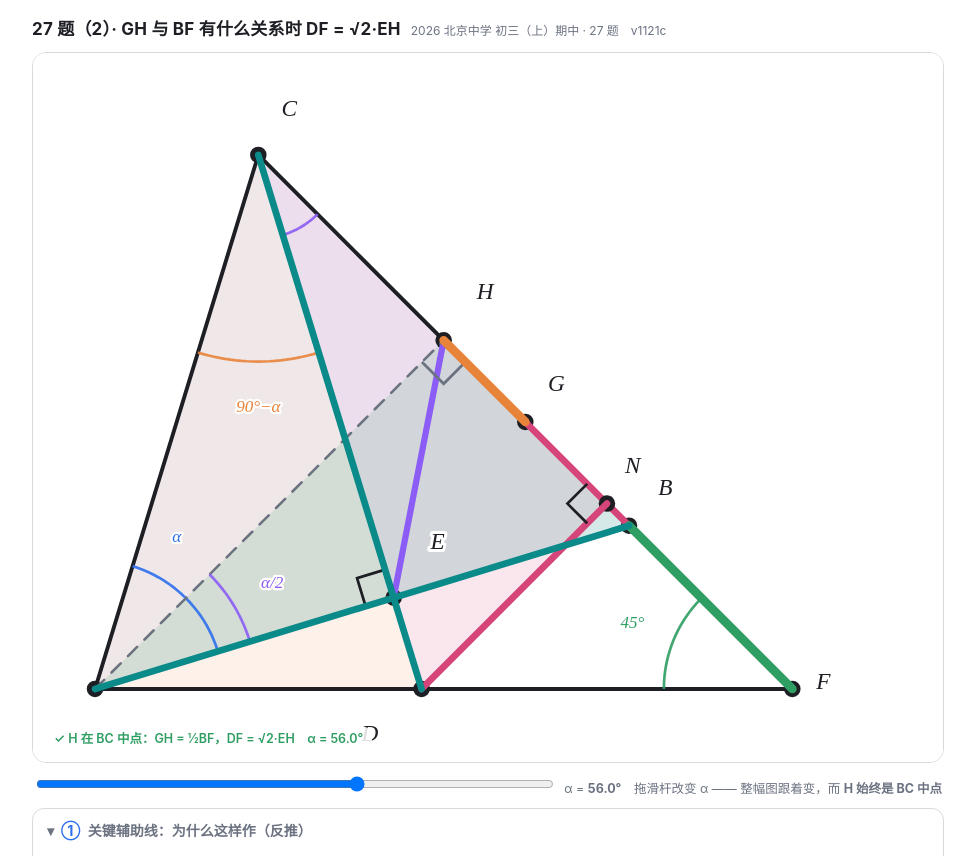
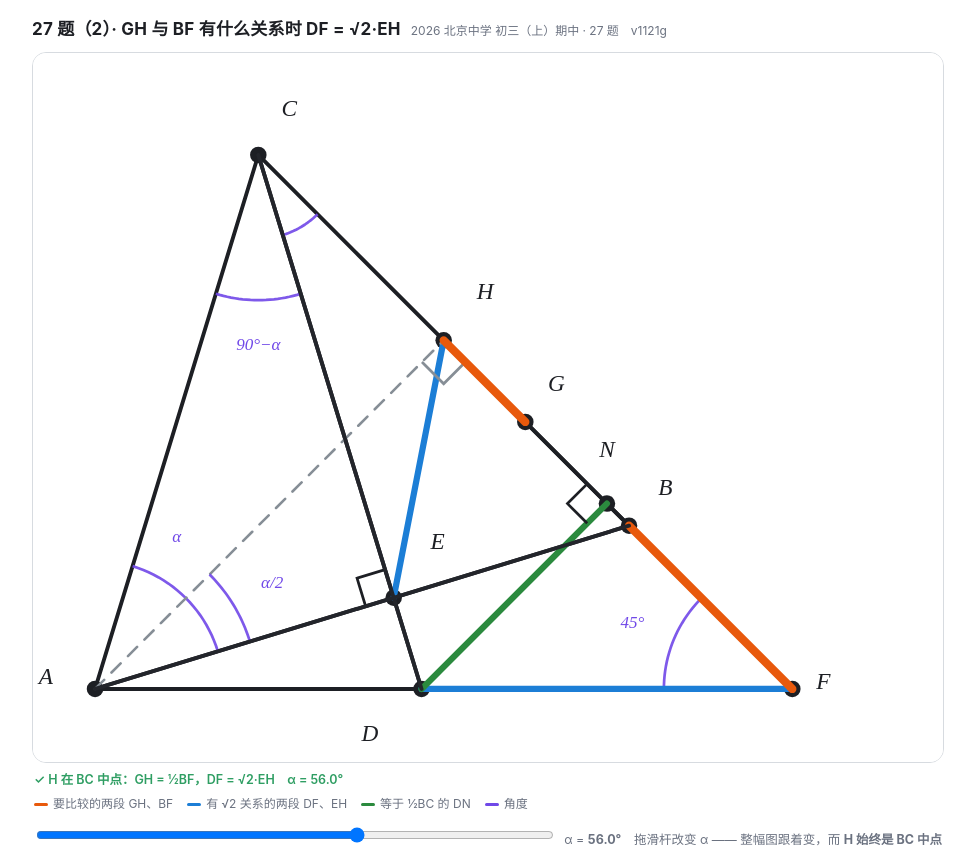
Before and after one commit to popcorn-CDC/geo-figs, a plain HTML site: page g09a/mid/2026/key/bjzx/27-2.html in a window 1280 px wide. Shown: the top 856 px of the page, without its empty margins (152-1127 px from the left). Drawn offline with Linux system fonts and the light colour scheme.

Commit message:
27题学生版 v1121g：统一色板（黑骨架/绿=½BC/蓝=√2对/橙=比较对/紫=角）、去色块、加图例、修标签遮挡

```diff
--- a/g09a/mid/2026/key/bjzx/27-2.html
+++ b/g09a/mid/2026/key/bjzx/27-2.html
@@ -53,9 +53,10 @@
   .src{font-size:12px;color:var(--muted,#6b7280)}
   .stage{border:1px solid var(--line,#e3e5e9);border-radius:14px;background:#fff;overflow:hidden;position:relative}
   .stage svg{display:block;width:100%;height:auto}
-  .status{position:absolute;left:12px;bottom:10px;font:600 12.5px/1 -apple-system,sans-serif;
-    color:var(--muted,#6b7280);background:rgba(255,255,255,.86);padding:6px 9px;border-radius:8px}
+  .status{font:600 12.5px/1.5 -apple-system,sans-serif;color:var(--muted,#6b7280);margin:8px 2px 0}
   .status.ok{color:#2f9e63}
+  .legend{display:flex;gap:14px;flex-wrap:wrap;font-size:12px;color:var(--muted,#6b7280);margin:6px 2px 0}
+  .legend i{display:inline-block;width:14px;height:3px;border-radius:2px;vertical-align:2px;margin-right:5px}
   .ctl{display:flex;align-items:center;gap:12px;flex-wrap:wrap;margin:10px 2px 4px;font-size:13px}
   .ctl .sl{flex:1 1 240px;min-width:200px}
   .ctl input[type=range]{width:100%}
@@ -91,13 +92,14 @@
 <div class="wrap">
   <div class="head">
     <div class="ttl">27 题（2）· GH 与 BF 有什么关系时 DF = √2·EH</div>
-    <div class="src">2026 北京中学 初三（上）期中 · 27 题　v1121c</div>
+    <div class="src">2026 北京中学 初三（上）期中 · 27 题　v1121g</div>
   </div>
 
   <div class="stage">
     <svg id="svg" viewBox="0 0 420 308" xmlns="http://www.w3.org/2000/svg"></svg>
-    <div class="status" id="status"></div>
   </div>
+  <div class="status" id="status"></div>
+  <div class="legend"><span><i style="background:#E8590C"></i>要比较的两段 GH、BF</span><span><i style="background:#1C7ED6"></i>有 √2 关系的两段 DF、EH</span><span><i style="background:#2B8A3E"></i>等于 ½BC 的 DN</span><span><i style="background:#7048E8"></i>角度</span></div>
 
   <div class="ctl">
     <div class="sl"><input id="alphaRange" type="range" min="3" max="88" step="0.5" value="56"></div><div class="hint">α = <b id="alphaOut">56.0°</b>　拖滑杆改变 α —— 整幅图跟着变，而 <b>H 始终是 BC 中点</b></div>
@@ -113,7 +115,7 @@
 <span class="mtx">H</span> 是 <span class="mtx">BC</span> 中点，则 <span class="mtx"><span class="up">Rt</span>△ CEB</span> 的斜边中线 <span class="mtx">EH=<span class="frac"><span>1</span><span>2</span></span>BC</span>，条件又变成 <span class="mtx">NF=<span class="frac"><span>1</span><span>2</span></span>BC</span>。</div>
 <div class="why"><b>③ 把 <span class="mtx">NF</span> 和 <span class="mtx"><span class="frac"><span>1</span><span>2</span></span>BC</span> 接上</b>　这正是 <em><span class="mtx">△ DNC≌△ BHA</span></em>：<span class="mtx">∠ DCN=<span class="frac"><span>α</span><span>2</span></span>=∠ BAH</span>、两个直角、<span class="mtx">CD=AB</span>，AAS 齐了 ⟹ <span class="mtx">DN=BH=<span class="frac"><span>1</span><span>2</span></span>BC</span>；而 <span class="mtx">△ DNF</span> 等腰直角，故 <span class="mtx">NF=DN=<span class="frac"><span>1</span><span>2</span></span>BC</span>。</div>
 <p>最后"<span class="mtx">GH</span> 和 <span class="mtx">BF</span> 什么关系"用中点算最快：设 <span class="mtx">HG=a</span>、<span class="mtx">GB=b</span>，两三行就出来（见 ②⑤）。</p>
-<p class="hint">颜色：<b style="color:#d6457a">玫红</b> = 半个 <span class="mtx">BC</span> 那一族（<span class="mtx">DN</span>、<span class="mtx">BH</span>）；<b style="color:#0b8a8a">青色</b> = 全等的两条斜边（<span class="mtx">CD</span>、<span class="mtx">AB</span>）；橙段 <span class="mtx">GH</span> 与绿段 <span class="mtx">BF</span> 是要比的两段。</p></div>
+<p class="hint">颜色：<b style="color:#2B8A3E">绿色</b> = 都等于半个 <span class="mtx">BC</span>（<span class="mtx">DN</span>、<span class="mtx">BH</span>）；<b style="color:#1C7ED6">蓝色</b> = 要证 <span class="mtx"><span class="sqrt">√<span class="rad">2</span></span></span> 关系的两段（<span class="mtx">DF</span>、<span class="mtx">EH</span>）；<b style="color:#E8590C">橙色</b> = 要比的两段（<span class="mtx">GH</span>、<span class="mtx">BF</span>）。</p></div>
   </details>
   <details class="card">
     <summary><b>②</b> 规范解答</summary>
@@ -425,7 +427,7 @@ const alphaNow = () => angAt(Pt("A"), Pt("B"), Pt("C"));   // 实测 ∠BAC
 
 def("alp", {type: "none", par: {deg: 56}, doc: "α（滑杆驱动）", build(){ return {k: "none"}; }});
 const alDeg = () => NODES.get("alp").par.deg;
-derivedPoint("A", () => ({k: "pt", x: 0, y: 0}), {doc: "A := Point(0,0)（固定）"});
+derivedPoint("A", () => ({k: "pt", x: 0, y: 0}), {label: "A", dir: [-19, -2], size: 1, doc: "A := Point(0,0)（固定）"});
 
 /* C 可拖：只取方向，长度锁在 AC 上；拖它等于改 α */
 derivedPoint("C", () => { const A = Pt("A"), f = (45 + alDeg() / 2) * Math.PI / 180;
@@ -451,42 +453,43 @@ segNode("sAC", "A", "C", {step: 1, w: 1.5});
 segNode("sCD", "C", "D", {step: 1, w: 1.5});
 segNode("sCF", "C", "F", {step: 1, w: 1.5});
 segNode("sAF", "A", "F", {step: 1, w: 1.5});
-polyNode("triABC", ["A", "B", "C"], {step: 1, fill: "rgba(47,111,237,0.07)"});
-polyNode("triACD", ["A", "C", "D"], {step: 1, fill: "rgba(232,131,58,0.11)"});
+polyNode("triABC", ["A", "B", "C"], {step: 1, fill: "none"});
+polyNode("triACD", ["A", "C", "D"], {step: 1, fill: "none"});
 
 intersectNode("E", "sAB", "sCD", 1, {label: "E", dir: [17, -19], size: 1, step: 1,
   doc: "E := AB ∩ CD"});
 
-angleNode("aA", "A", "B", "C", 0.46, "α", {step: 2, color: "var(--blue,#2f6fed)"});
-angleNode("aC", "C", "A", "D", 0.74, "90°−α", {step: 3, color: "var(--orange,#e8833a)"});
-angleNode("aF", "F", "A", "C", 0.46, "45°", {step: 3, color: "var(--green,#2f9e63)"});
+angleNode("aA", "A", "B", "C", 0.46, "α", {step: 2, color: "#7048E8"});
+angleNode("aC", "C", "A", "D", 0.52, "90°−α", {step: 3, color: "#7048E8"});
+angleNode("aF", "F", "A", "C", 0.46, "45°", {step: 3, color: "#7048E8"});
 
 /* G：CF 中点；H：BC 中点（固定，不拖） */
 midPoint("G", "C", "F", {label: "G", dir: [12, -12], size: 1, step: 3, doc: "G := MidPoint(C, F)"});
 midPoint("H", "B", "C", {label: "H", dir: [16, -16], size: 1, step: 3,
   doc: "H := MidPoint(B, C)   -- 结论位置，固定不动"});
-segNode("sEH", "E", "H", {step: 3, w: 2.4, color: "#8b5cf6"});
-segNode("sAH", "A", "H", {step: 3, w: 1.0, dash: "5 4", color: "var(--muted,#6b7280)"});
-rightNode("rH", "H", "B", "A", 0.11, {step: 3, color: "var(--muted,#6b7280)"});
-segNode("sBH", "B", "H", {step: 4, w: 2.6, color: "#d6457a"});
-segNode("sGH", "G", "H", {step: 5, w: 3.4, color: "var(--orange,#e8833a)"});
-segNode("sBF", "B", "F", {step: 5, w: 3.4, color: "var(--green,#2f9e63)"});
+segNode("sEH", "E", "H", {step: 3, w: 2.4, color: "#1C7ED6"});
+segNode("sAH", "A", "H", {step: 3, w: 1.0, dash: "5 4", color: "#868E96"});
+rightNode("rH", "H", "B", "A", 0.11, {step: 3, color: "#868E96"});
+segNode("sBH", "B", "H", {step: 4, w: 1.5});
+segNode("sGH", "G", "H", {step: 5, w: 3.2, color: "#E8590C"});
+segNode("cDF", "D", "F", {step: 5, w: 2.4, color: "#1C7ED6"});
+segNode("sBF", "B", "F", {step: 5, w: 3.2, color: "#E8590C"});
 
 /* 第 2 步：AB ⊥ CD */
 rightNode("rE", "E", "A", "C", 0.105, {step: 2});
 
 /* 第 4 步：作 DN ⊥ CF，△DNC ≌ △BHA */
 perpLineNode("plDN", "C", "F", "D", {step: 4, w: 0});
-intersectNode("N", "sCF", "plDN", 1, {label: "N", dir: [10, -12], size: 1, step: 4,
+intersectNode("N", "sCF", "plDN", 1, {label: "N", dir: [0, -18], size: 1, step: 4,
   doc: "N := CF ∩ PerpLine(CF, D)"});
-segNode("sDN", "D", "N", {step: 4, w: 2.6, color: "#d6457a"});
+segNode("sDN", "D", "N", {step: 4, w: 2.4, color: "#2B8A3E"});
 rightNode("rN", "N", "C", "D", 0.10, {step: 4});
-polyNode("triDNC", ["D", "N", "C"], {step: 4, fill: "rgba(214,69,122,0.13)"});
-polyNode("triBHA", ["B", "H", "A"], {step: 4, fill: "rgba(47,158,99,0.14)"});
-angleNode("aA2", "A", "B", "H", 0.58, "α/2", {step: 4, color: "#8b5cf6"});
-angleNode("aC2", "C", "D", "N", 0.30, "", {step: 4, color: "#8b5cf6"});
-segNode("cCD", "C", "D", {step: 4, w: 2.6, color: "#0b8a8a"});
-segNode("cAB", "A", "B", {step: 4, w: 2.6, color: "#0b8a8a"});
+polyNode("triDNC", ["D", "N", "C"], {step: 4, fill: "none"});
+polyNode("triBHA", ["B", "H", "A"], {step: 4, fill: "none"});
+angleNode("aA2", "A", "B", "H", 0.58, "α/2", {step: 4, color: "#7048E8"});
+angleNode("aC2", "C", "D", "N", 0.30, "", {step: 4, color: "#7048E8"});
+segNode("cCD", "C", "D", {step: 4, w: 1.5, color: "#23252B"});
+segNode("cAB", "A", "B", {step: 4, w: 1.5, color: "#23252B"});
 
 /* ---------- 自检项 ---------- */
 const CHECKS = [
```
Also changed, not shown: g09a/mid/2026/key/bjzx/27-1.html (+15 -13 lines).
